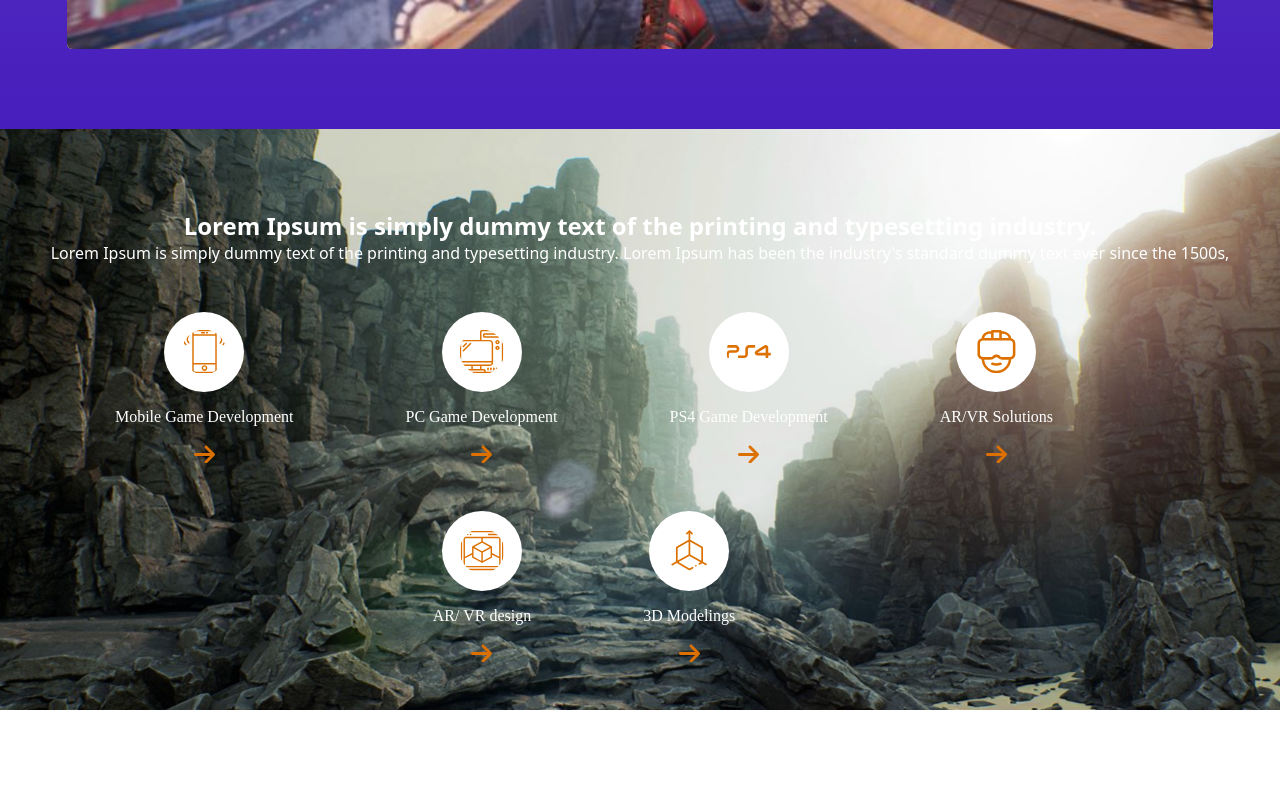
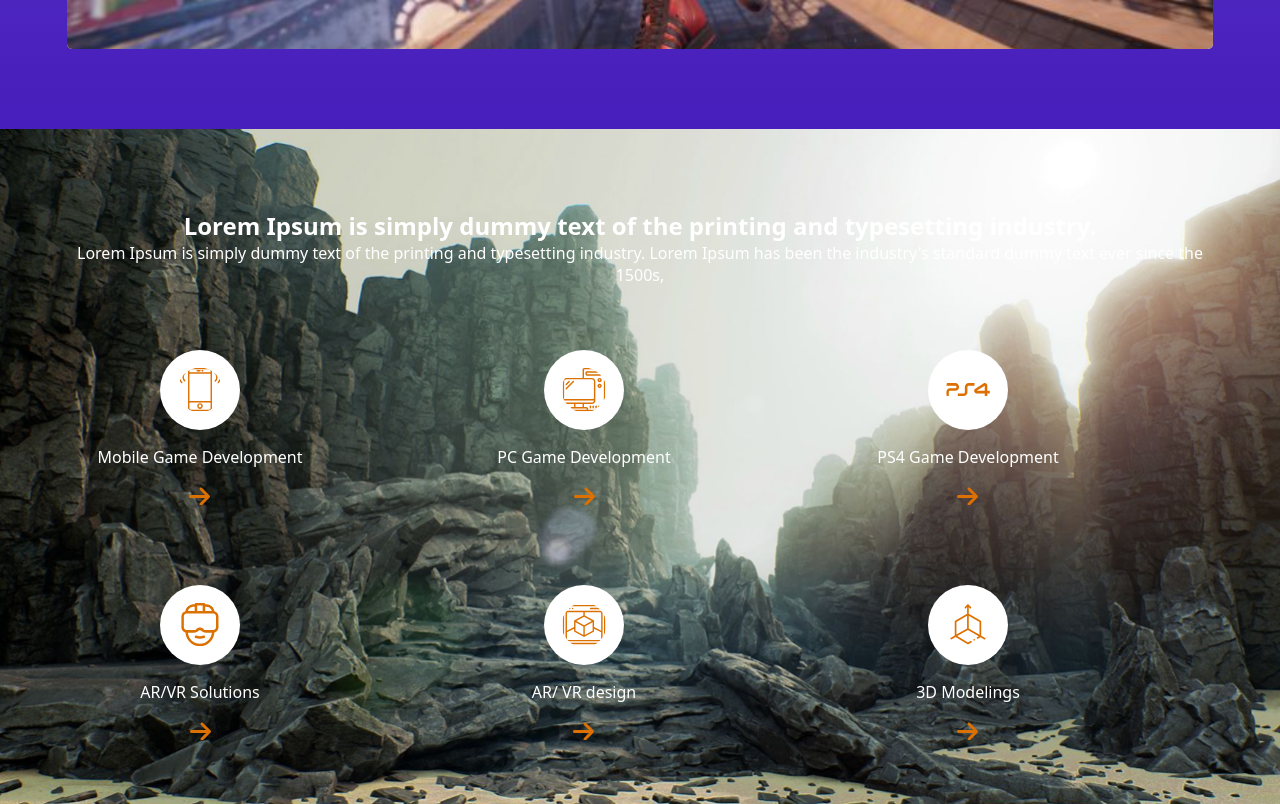
Before and after one commit to Nuuriii/gaming-site, a React (Vite) app: page / in a window 1280 px wide. Shown: the part 2060-2864 px from the top of the page. Before the commit the page ends 2770 px from the top, so only its background shows below. Built offline with nearby package versions, Linux system fonts and the light colour scheme.

Commit message:
feat: add hover effect in choose image path

```diff
--- a/src/components/learning/Choose.style.ts
+++ b/src/components/learning/Choose.style.ts
@@ -6,12 +6,13 @@ export const WrapperPath = styled.div`
    flex-direction: column;
    background-image: url("../../../public/background.svg");
    min-height: 500px;
-   padding: 0 3rem;
+   padding: 0 4rem;
    background-attachment: fixed;
    background-size: cover;
    background-position: center;
    background-repeat: no-repeat;
    justify-content: center;
+   align-items: center;
    width: 100vw;
    @media screen and (min-width: 1680px) {
       width: 80rem;
--- a/src/components/learning/LoopPath.tsx
+++ b/src/components/learning/LoopPath.tsx
@@ -3,8 +3,19 @@ import Path from "./Path";
 
 const List = styled.li`
    display: flex;
+   font-family: sans;
    margin-right: 7rem;
    margin-bottom: 3rem;
+   padding: 1rem;
+   justify-content: center;
+   width: 17rem;
+   &:hover {
+      border-radius: 0.3rem;
+      opacity: 0.69;
+      font-weight: 500;
+      transform: scale(1.1);
+      background-color: rgb(43, 39, 39);
+   }
 `;
 
 const ListWrapper = styled.ul`
--- a/src/components/learning/c.css
+++ b/src/components/learning/c.css
@@ -0,0 +1,3 @@
+* {
+   color: rgb(156, 152, 152);
+}
```
